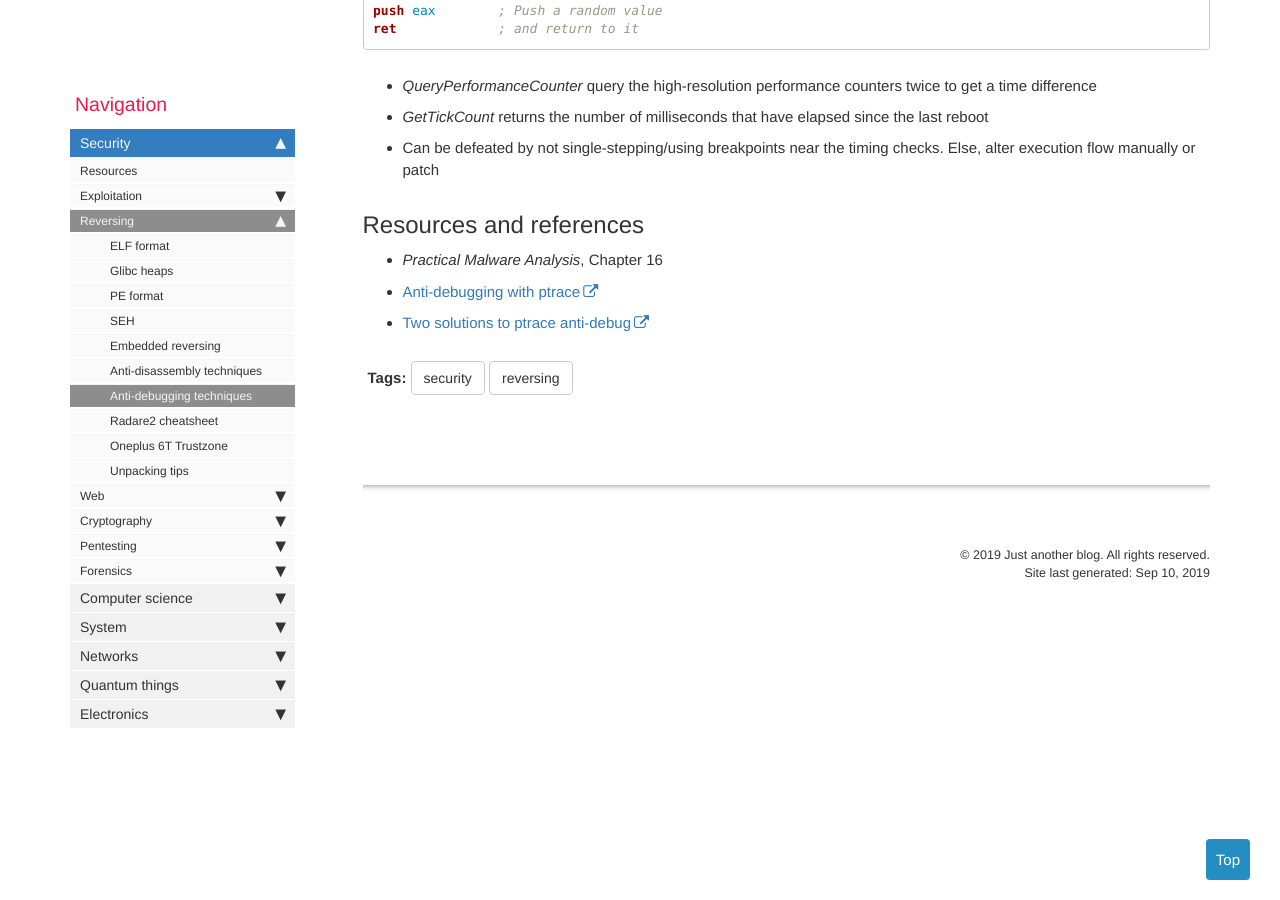
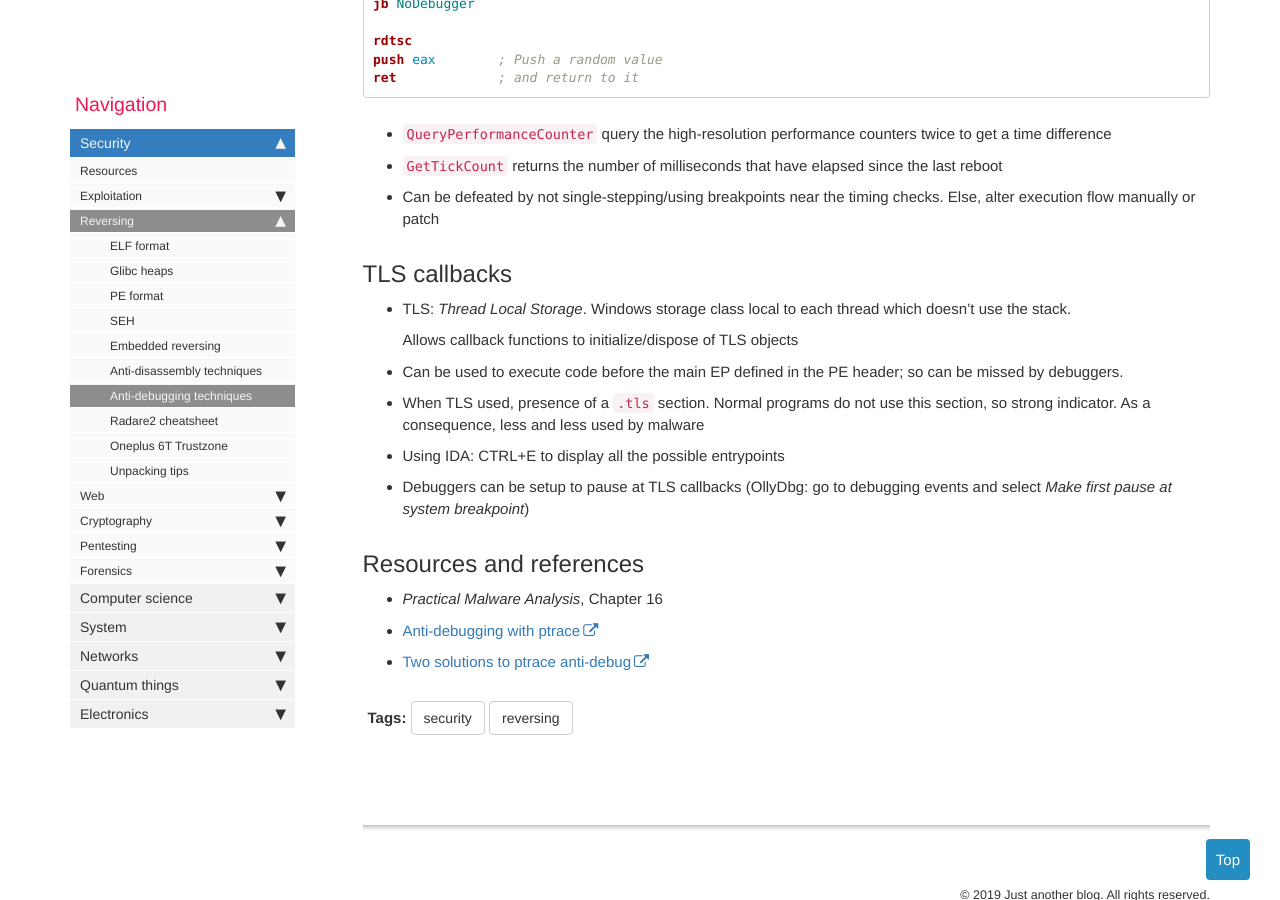
Before and after one commit to greglan/greglan.github.io, a Jekyll site: the page built from pages/security/reversing/anti-debugging.md, in a window 1280 px wide and 900 px high, scrolled down 3501 px. Built offline with Jekyll 4.4.1, drawn with Linux system fonts in a browser that asks for light colours; nearby versions of some CDN libraries; comment, search, counter and statistics services are not loaded.

Commit message:
Added WIP pages, improved sec pages

````diff
--- a/pages/security/reversing/anti-debugging.md
+++ b/pages/security/reversing/anti-debugging.md
@@ -7,16 +7,16 @@ summary: "A review of common anti-debugging techniques"
 ---
 
 ## Windows API functions
-* *IsDebuggerPresent*: searches the *PEB* for the *IsDebugged* field. Non-zero
+* `IsDebuggerPresent`: searches the *PEB* for the `IsDebugged` field. Non-zero
   value returned if a debugger is present
-* *CheckRemoteDebuggerPresent*: similar to *IsDebuggerPresent* in its operation,
+* `CheckRemoteDebuggerPresent`: similar to `IsDebuggerPresent` in its operation,
   but can be used to test any local process.
   Takes a process handle as parameter.
-* *NtQueryInformationProcess*: function from *NTDLL.dll*. First parameter:
+* `NtQueryInformationProcess`: function from *NTDLL.dll*. First parameter:
   process handle. Second parameter indicates the type of information to
-  retrieve. For the value *ProcessDebugPort=0x7*, a non-zero value is
+  retrieve. For the value `ProcessDebugPort=0x7`, a non-zero value is
   returned if a debugger present.
-* *OutputDebugString*: used to send a string to a debugger. Sample code:
+* `OutputDebugString`: used to send a string to a debugger. Sample code:
 
 ```C
 DWORD errorValue = 12345;
@@ -37,7 +37,7 @@ else // Value changed because no debugger was present
 * Contains the process' environment data (envar..., loaded modules, debugger
   status...)
 
-  In particular, the third byte *BeingDebugged* indicates the presence of a
+  In particular, the third byte `BeingDebugged` indicates the presence of a
   debugger
 * Sample codes:
 
@@ -56,19 +56,19 @@ je DebuggerPresent
 ```
 
 * Can be accessed by `fs:[0x30]`
-* *BeingDebugged* field can be automatically hidden with *Hide Debugger,
+* `BeingDebugged` field can be automatically hidden with *Hide Debugger,
   Hidedebug and PhantOm* plugins for OllyDbg
 
 
 
 ## ProcessHeap flag
-* First heap created in a PE contains a header with the fields *ForceFlags* and
-  *Flags*.
+* First heap created in a PE contains a header with the fields `ForceFlags` and
+  `Flags`.
 
   They are used by the kernel to determine if the heap was created within a
   debugger
 
-  *Flags* usually equal to *ForceFlags* but ORed with *0x02*
+  `Flags` usually equal to `ForceFlags` but ORed with *0x02*
 * Sample code:
 ```nasm
 mov eax, large fs:30h
@@ -165,15 +165,29 @@ rdtsc
 push eax        ; Push a random value
 ret             ; and return to it
 ```
-* *QueryPerformanceCounter* query the high-resolution performance counters twice
+* `QueryPerformanceCounter` query the high-resolution performance counters twice
   to get a time difference
-* *GetTickCount* returns the number of milliseconds that have elapsed since the
+* `GetTickCount` returns the number of milliseconds that have elapsed since the
   last reboot
 * Can be defeated by not single-stepping/using breakpoints near the timing
   checks. Else, alter execution flow manually or patch
 
 
 
+## TLS callbacks
+* TLS: *Thread Local Storage*. Windows storage class local to each thread which
+  doesn't use the stack.
+
+  Allows callback functions to initialize/dispose of TLS objects
+* Can be used to execute code before the main EP defined in the PE header; so can
+  be missed by debuggers.
+* When TLS used, presence of a `.tls` section. Normal programs do not use this
+  section, so strong indicator. As a consequence, less and less used by malware
+* Using IDA: CTRL+E to display all the possible entrypoints
+* Debuggers can be setup to pause at TLS callbacks (OllyDbg: go to debugging
+  events and select *Make first pause at system breakpoint*)
+
+
 ## Resources and references
 * *Practical Malware Analysis*, Chapter 16
 * [Anti-debugging with ptrace](https://www.aldeid.com/wiki/Ptrace-anti-debugging)
````
Also changed, not shown: _data/sidebars/home_sidebar.yml (+10 -2 lines), pages/cs/programming/ruby.md (added, +19 -0 lines), pages/security/exploitation/gdb.md (+1 -0 lines), pages/security/reversing/anti-disassembly.md (+2 -10 lines), pages/security/reversing/pe.md (+1 -1 lines), pages/security/reversing/unpacking.md (+6 -3 lines), pages/system/win32-api.md (added, +28 -0 lines).
